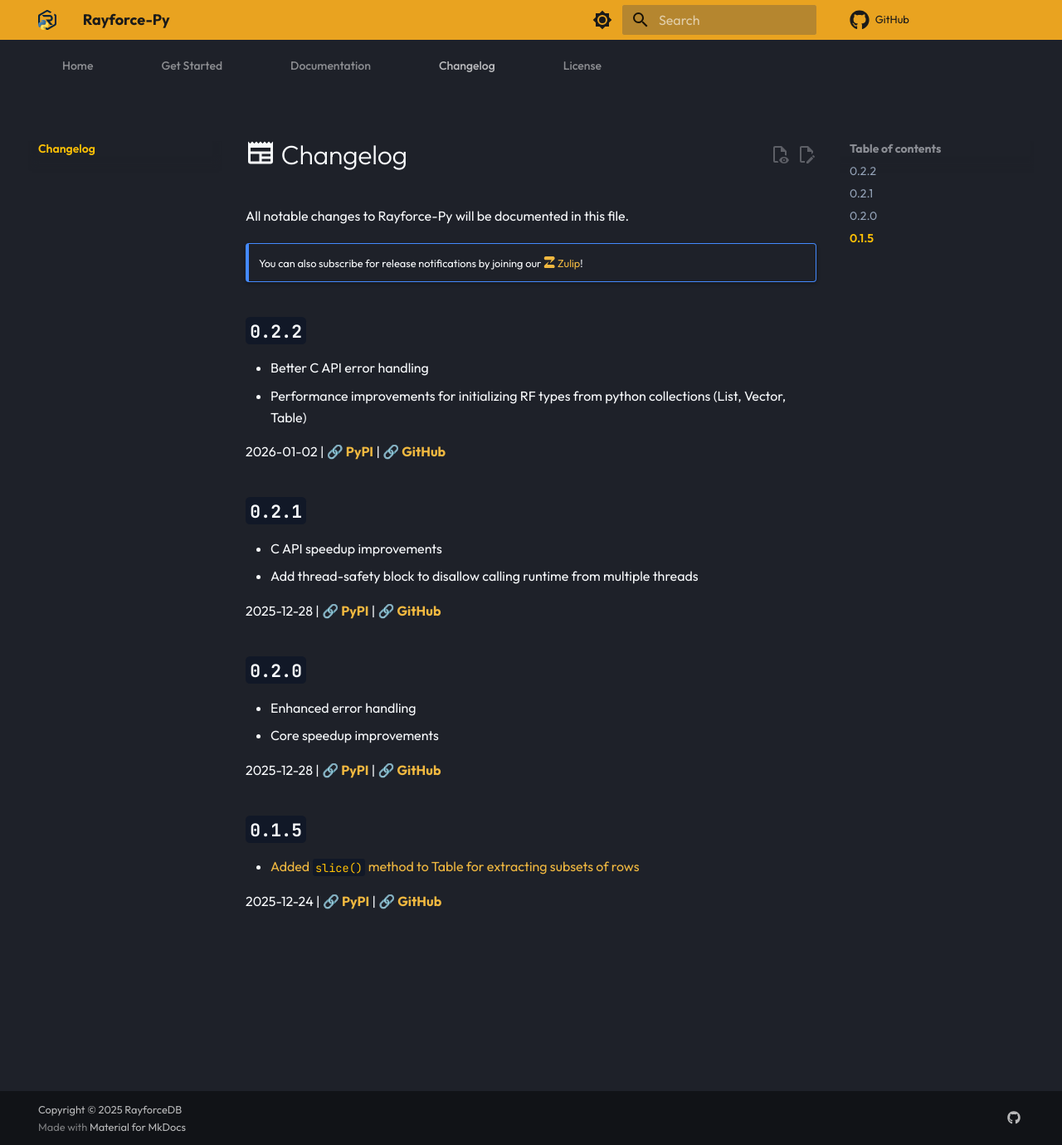
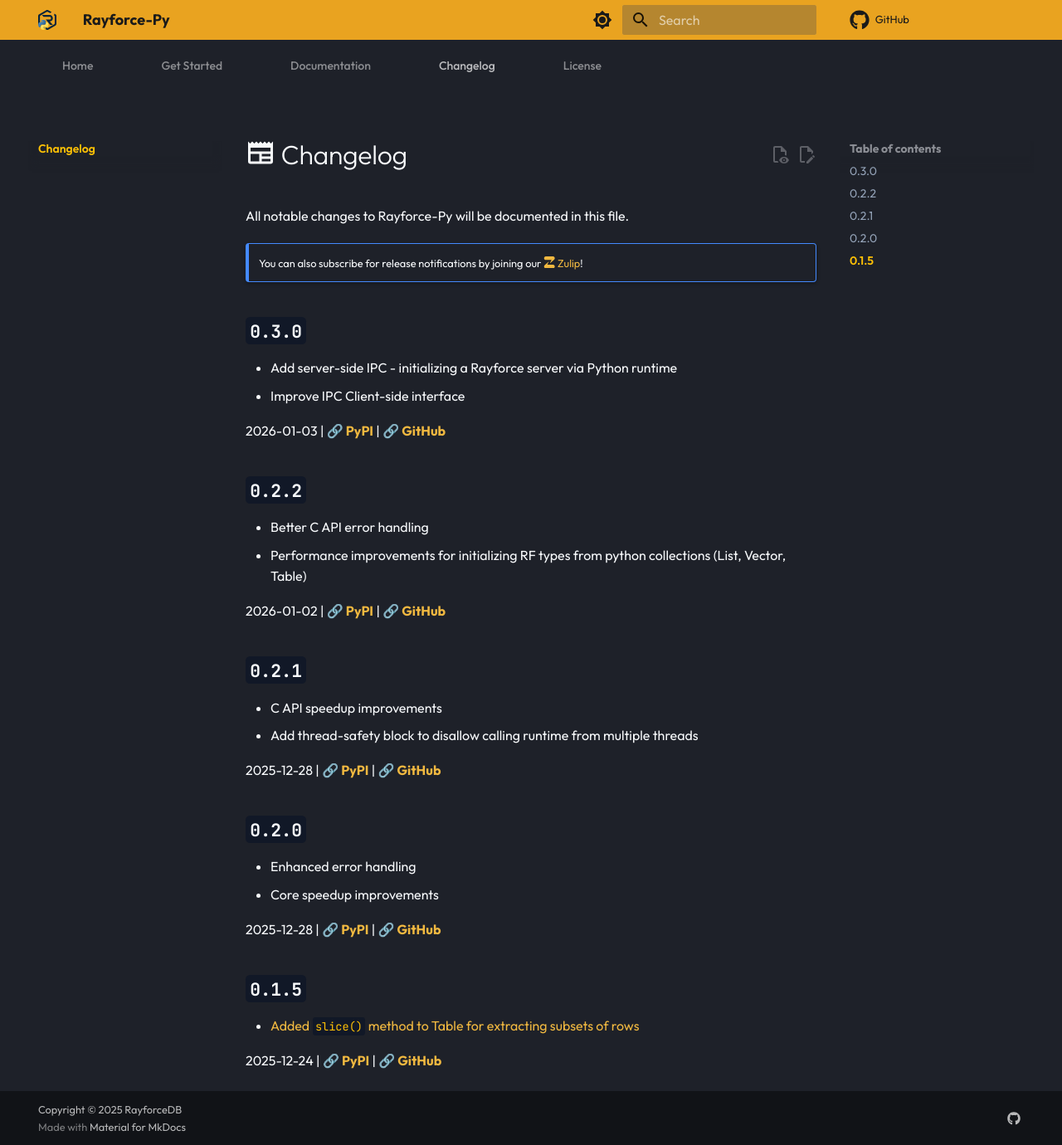
Before and after one commit to RayforceDB/rayforce-py, an MkDocs documentation site: the page built from docs/docs/content/CHANGELOG.md, in a window 1280 px wide and 1380 px high. Shown: the whole window at 83% size. Built offline with MkDocs 1.6.1 and Material for MkDocs 9.7.7, drawn with Linux system fonts in a browser that asks for light colours; comment, search, counter and statistics services are not loaded; a style sheet for code colours, icons or effects is not loaded.

Commit message:
(release) 0.3.0

```diff
--- a/docs/docs/content/CHANGELOG.md
+++ b/docs/docs/content/CHANGELOG.md
@@ -4,6 +4,13 @@
 
 !!! note ""
     You can also subscribe for release notifications by joining our [:simple-zulip: Zulip](https://rayforcedb.zulipchat.com/#narrow/channel/549008-Discuss)!
+
+## **`0.3.0`**
+
+- Add server-side IPC - initializing a Rayforce server via Python runtime
+- Improve IPC Client-side interface
+
+2026-01-03 | **[🔗 PyPI](https://pypi.org/project/rayforce-py/0.3.0/)** | **[🔗 GitHub](https://github.com/RayforceDB/rayforce-py/releases/tag/0.3.0)**
 
 
 ## **`0.2.2`**
--- a/pyproject.toml
+++ b/pyproject.toml
@@ -4,7 +4,7 @@
 
 [project]
 name = "rayforce_py"
-version = "0.2.2"
+version = "0.3.0"
 description = "Python bindings for RayforceDB"
 readme = "README.md"
 authors = [{name = "Karim"}]
--- a/rayforce/__init__.py
+++ b/rayforce/__init__.py
@@ -10,7 +10,7 @@
 
 FFI.init_runtime()
 
-version = "0.2.2"
+version = "0.3.0"
 
 if sys.platform == "linux":
     lib_name = "_rayforce_c.so"
--- a/setup.py
+++ b/setup.py
@@ -9,7 +9,7 @@
 
 setup(
     name="rayforce_py",
-    version="0.2.2",
+    version="0.3.0",
     packages=find_packages(),
     package_data={
         "rayforce": ["*.so", "*.dylib", "*.pyi", "bin/rayforce"],
```
